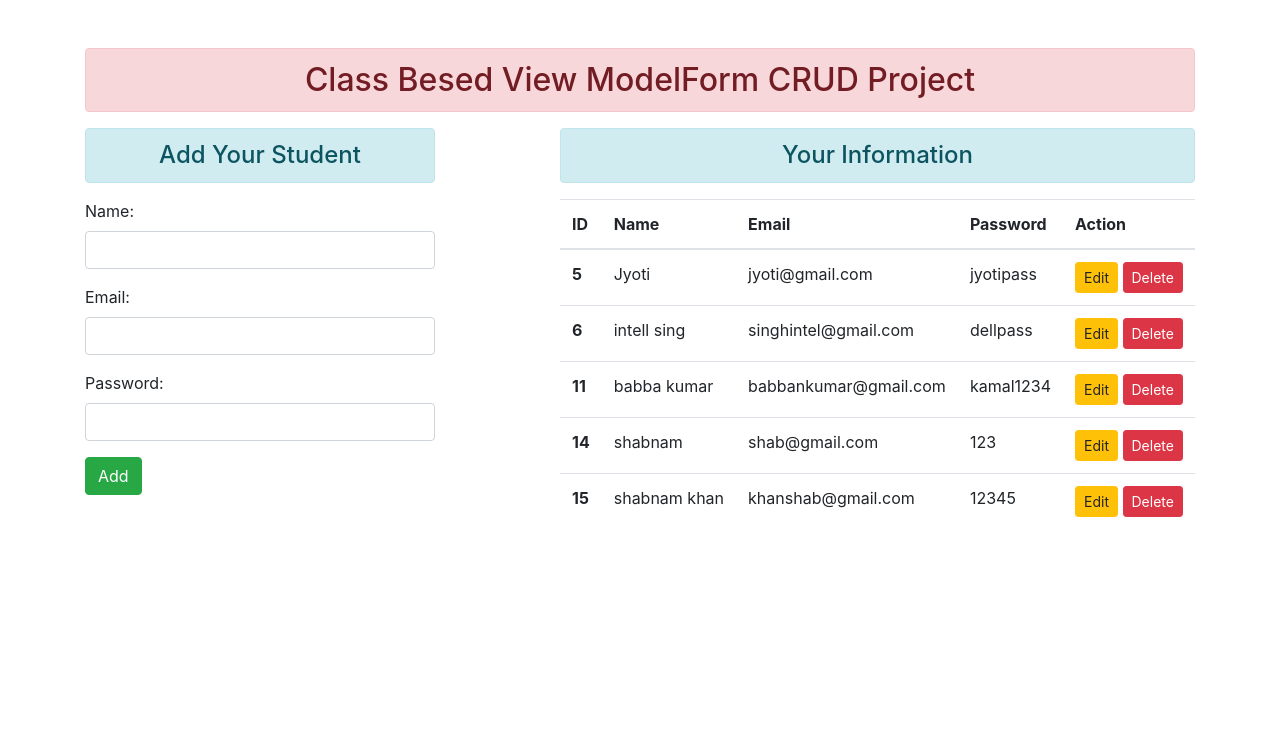
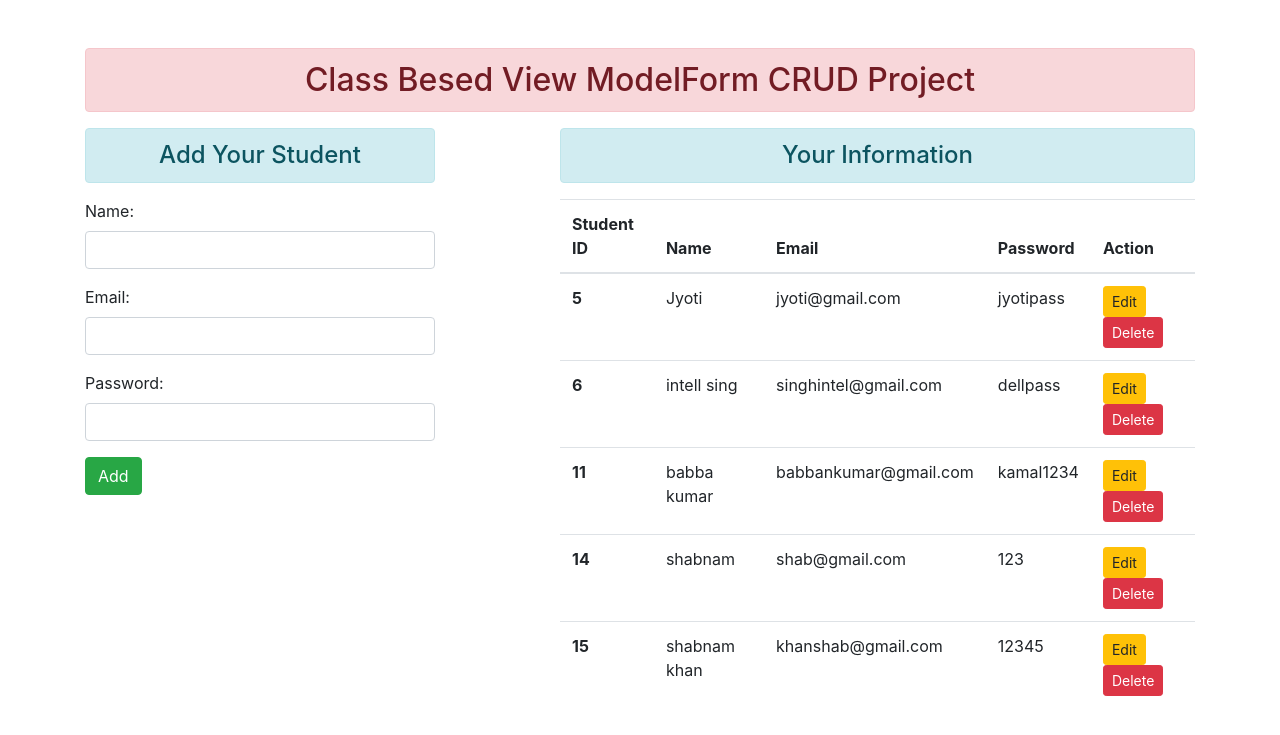
Before and after one commit to kamal0072/Django-Based-Api, a Django app: page / in a window 1280 px wide. Shown: the top 735 px of the page. Run offline with Django 3.2, Linux system fonts and the light colour scheme; data comes from the database, SQL or seed files in the repository; some libraries are stand-ins or nearby versions.

Commit message:
change in label

```diff
--- a/crudproject2/enroll/templates/enroll/addandshow.html
+++ b/crudproject2/enroll/templates/enroll/addandshow.html
@@ -16,7 +16,7 @@
    <table class="table table-hover">
      <thead>
        <tr>
-         <th scope="col">ID</th>
+         <th scope="col"> Student ID</th>
          <th scope="col">Name</th>
          <th scope="col">Email</th>
          <th scope="col">Password</th>
```
